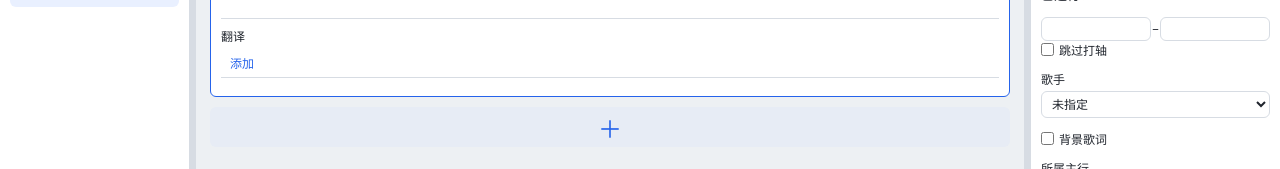
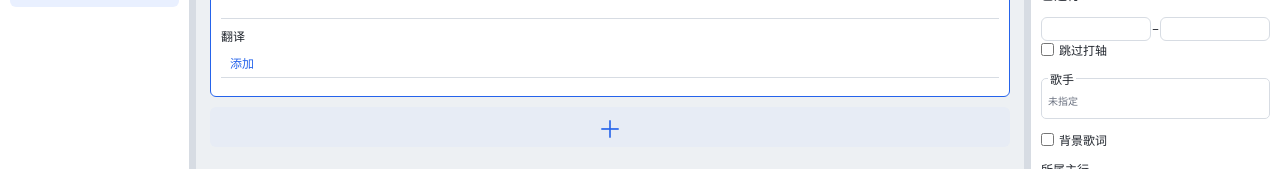
Before and after one commit to zet-wu/Lazulite-studio, a React (Vite) app in the folder frontend/: page /editor in a window 1280 px wide. Shown: the part 220-389 px from the top of the page. Built offline with nearby package versions, Linux system fonts and the light colour scheme.

Commit message:
开放多歌手复选并保留批量混合组合

```diff
--- a/frontend/src/features/editor/EditorWorkspace.tsx
+++ b/frontend/src/features/editor/EditorWorkspace.tsx
@@ -24,6 +24,7 @@ import { RomanizationRow } from './RomanizationRow';
 import { LineSplitDialog } from './LineSplitDialog';
 import { SyncPanel } from './SyncPanel';
 import { MetadataPanel } from './MetadataPanel';
+import { SingerSelection } from './SingerSelection';
 import { SingerDialog } from './SingerDialog';
 import { SettingsDialog } from './SettingsDialog';
 import { EditorContextMenu, type ContextAction } from './EditorContextMenu';
@@ -170,8 +171,6 @@ export function EditorWorkspace(props: Props) {
   const selectedMainLines = selectedLine?.backgroundOf ? [] : selection?.kind === 'lines' && selection.ids.length
     ? mainLines.filter((line) => selection.ids.includes(line.id))
     : selectedLine && !selectedLine.backgroundOf ? [selectedLine] : [];
-  const selectedAgents = selectedMainLines.map((line) => line.agentRefs[0] ?? '');
-  const agentValue = selectedAgents.every((value) => value === selectedAgents[0]) ? selectedAgents[0] ?? '' : '__mixed__';
   const selectedWordLineIndexes = selection?.kind === 'words'
     ? document.lines.flatMap((line, index) => line.words.some((word) => selection.ids.includes(word.id)) ? [index] : []) : [];
   const rubyBaseLine = selection?.kind === 'words' && selection.ids.length > 1 ? document.lines.find((line) => line.words.some((word) => word.id === selection.ids[0])) : undefined;
@@ -642,10 +641,7 @@ export function EditorWorkspace(props: Props) {
         <TimePair begin={selectedLine.beginUs} end={selectedLine.endUs} label={`行 ${selectedLine.id}`} onCommit={(beginUs, endUs) => dispatch({ type: 'set-line-time', lineId: selectedLine.id, beginUs, endUs })} />
         {selectedMainLines.length > 0 && <>
           <label><input type="checkbox" checked={selectedMainLines.every((line) => line.ignoreSync)} onChange={(event) => dispatch({ type: 'batch', commands: selectedMainLines.map((line) => ({ type: 'set-ignore-sync', lineId: line.id, ignoreSync: event.target.checked })) })} /> 跳过打轴</label>
-          <label>歌手 <select value={agentValue} onChange={(event) => dispatch({ type: 'batch', commands: selectedMainLines.map((line) => ({ type: 'set-line-agents', lineId: line.id, agentRefs: event.target.value ? [event.target.value] : [] })) })}>
-            {agentValue === '__mixed__' && <option value="__mixed__" disabled>混合值</option>}
-            <option value="">未指定</option>{document.agents.map((agent) => <option value={agent.id} key={agent.id}>{agent.name ?? agent.id}</option>)}
-          </select></label>
+          <SingerSelection agents={document.agents} lines={selectedMainLines} apply={dispatch} />
         </>}
         {selection?.kind !== 'lines' || selection.ids.length <= 1 ? <>
           <label><input type="checkbox" checked={Boolean(selectedLine.backgroundOf)} onChange={(event) => {
--- /dev/null
+++ b/frontend/src/features/editor/SingerSelection.tsx
@@ -0,0 +1,23 @@
+import type { LyricCommand } from '../../domain/lyric-commands';
+import type { LyricAgent, LyricLine } from '../../domain/lyric-document';
+import styles from './semantic-editor.module.css';
+
+export function SingerSelection({ agents, lines, apply }: { agents: LyricAgent[]; lines: LyricLine[]; apply: (command: LyricCommand) => boolean }) {
+  const mixed = lines.some(line => line.agentRefs.join(' ') !== lines[0].agentRefs.join(' '));
+  return <fieldset className={styles.singerSelection}><legend>歌手</legend>
+    {mixed && <small>混合值</small>}
+    {!lines.some(line => line.agentRefs.length) && <small>未指定</small>}
+    {agents.map(agent => {
+      const count = lines.filter(line => line.agentRefs.includes(agent.id)).length;
+      const partial = count > 0 && count < lines.length;
+      return <label key={agent.id}><input type="checkbox" aria-label={`歌手 ${agent.name ?? agent.id}`} aria-checked={partial ? 'mixed' : count === lines.length}
+        ref={node => { if (node) node.indeterminate = partial; }} checked={count === lines.length}
+        onChange={event => {
+          const checked = event.target.checked;
+          const changed = lines.filter(line => line.agentRefs.includes(agent.id) !== checked);
+          if (changed.length) apply({ type: 'batch', commands: changed.map(line => ({ type: 'set-line-agents', lineId: line.id,
+            agentRefs: checked ? [...line.agentRefs, agent.id] : line.agentRefs.filter(id => id !== agent.id) })) });
+        }} />{agent.name ?? agent.id}</label>;
+    })}
+  </fieldset>;
+}
--- a/frontend/src/features/editor/semantic-editor.module.css
+++ b/frontend/src/features/editor/semantic-editor.module.css
@@ -238,3 +238,7 @@
 
 .selectedRomanization { background: var(--blue-soft); border-color: var(--blue); box-shadow: inset 0 0 0 1px var(--blue); }
 .romanizationRow:focus-visible, .romanizationUnit:focus-visible { outline: 2px solid var(--blue); outline-offset: 3px; }
+
+.singerSelection { min-width: 0; border: 1px solid var(--line); border-radius: 5px; margin: 0 0 12px; padding: 6px; font-size: 12px; }
+.singerSelection label { display: flex; align-items: center; gap: 6px; margin: 4px 0; }
+.singerSelection small { display: block; color: var(--muted); margin-bottom: 4px; }
```
Also changed, not shown: 1 other file (tests, documents, lock files or other folders).
